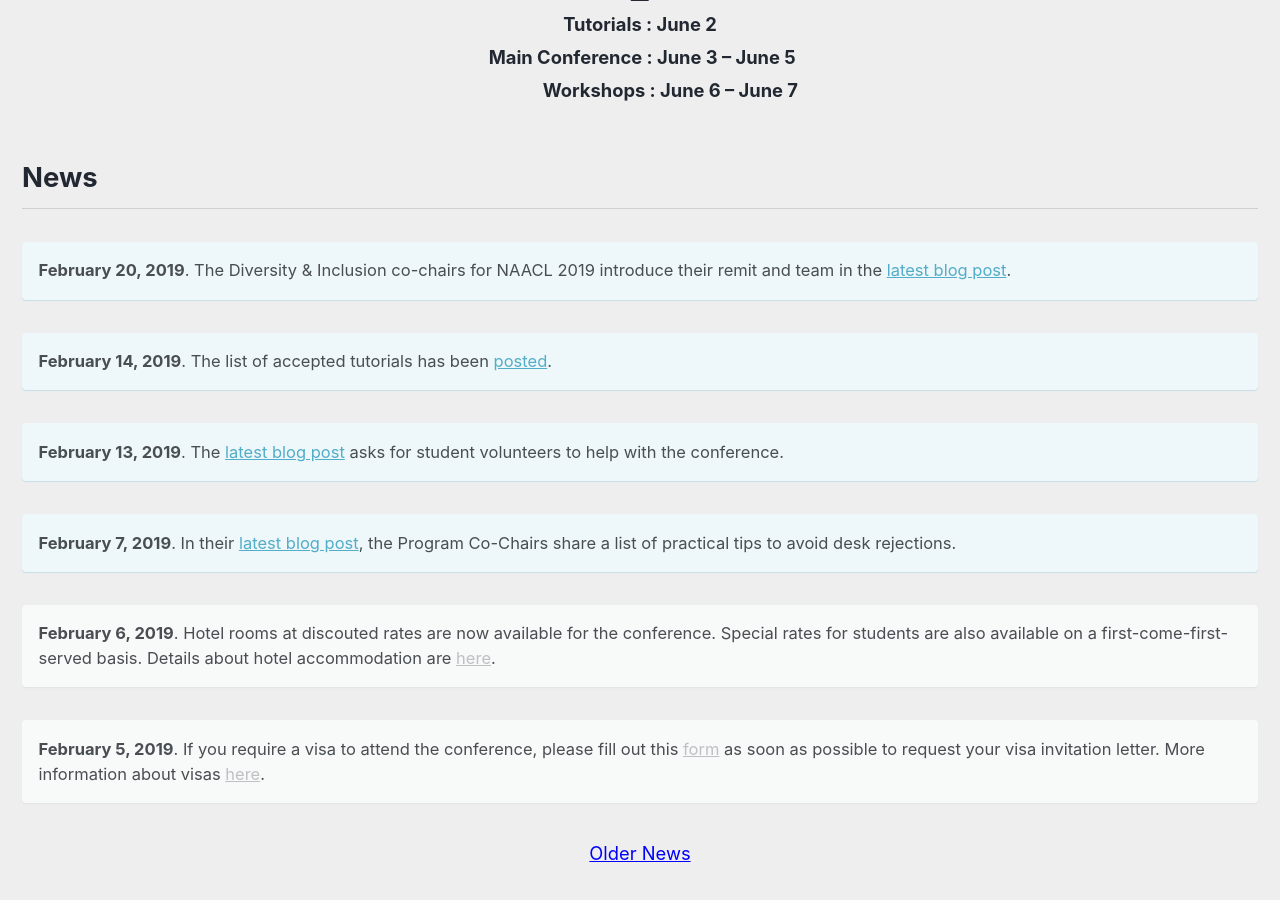
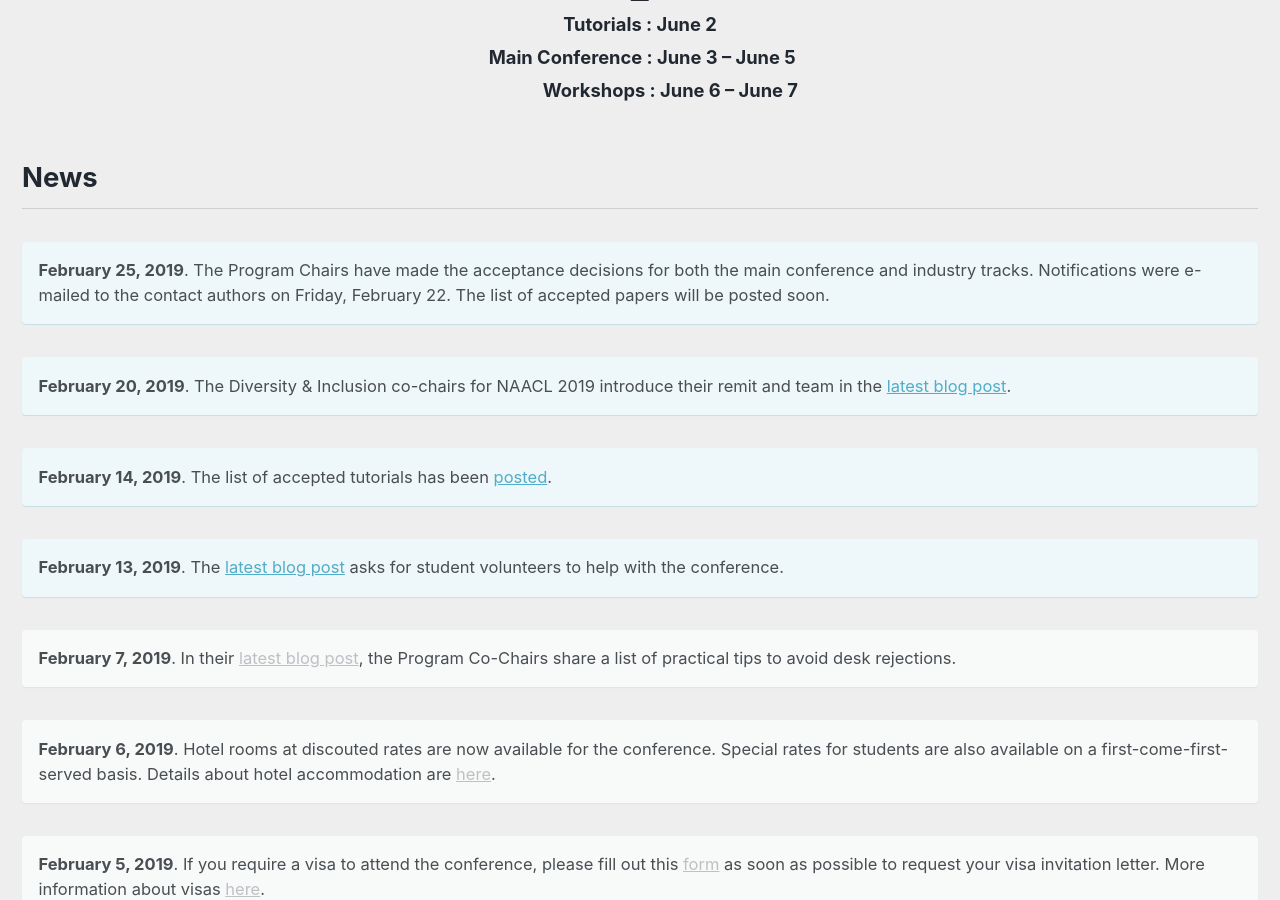
Before and after one commit to naacl-org/naacl-2021-website, a Jekyll site: the page built from _pages/home.md, in a window 1280 px wide and 900 px high, scrolled down 537 px. Built offline with Jekyll 4.4.1, drawn with Linux system fonts in a browser that asks for light colours; nearby versions of some CDN libraries.

Commit message:
Add news item about acceptances.

```diff
--- a/_pages/home.md
+++ b/_pages/home.md
@@ -16,9 +16,11 @@
 
 <h2>News</h2>
 
+**February 25, 2019**. The Program Chairs have made the acceptance decisions for both the main conference and industry tracks. Notifications were e-mailed to the contact authors on Friday, February 22. The list of accepted papers will be posted soon.
+{: .notice--info}
+
 **February 20, 2019**. The Diversity &amp; Inclusion co-chairs for NAACL 2019 introduce their remit and team in the [latest blog post](blog/introducing-the-diversity-and-inclusion-committee/).
 {: .notice--info}
-
 
 **February 14, 2019**. The list of accepted tutorials has been [posted](/program/tutorials).
 {: .notice--info}
@@ -27,7 +29,7 @@
 {: .notice--info}
 
 **February 7, 2019**. In their [latest blog post](/blog/practical-tips-to-avoid-desk-rejections), the Program Co-Chairs share a list of practical tips to avoid desk rejections.
-{: .notice--info}
+{: .notice}
 
 **February 6, 2019**. Hotel rooms at discouted rates are now available for the conference. Special rates for students are also available on a first-come-first-served basis. Details about hotel accommodation are [here](/participants#accommodation).
 {: .notice}
```
